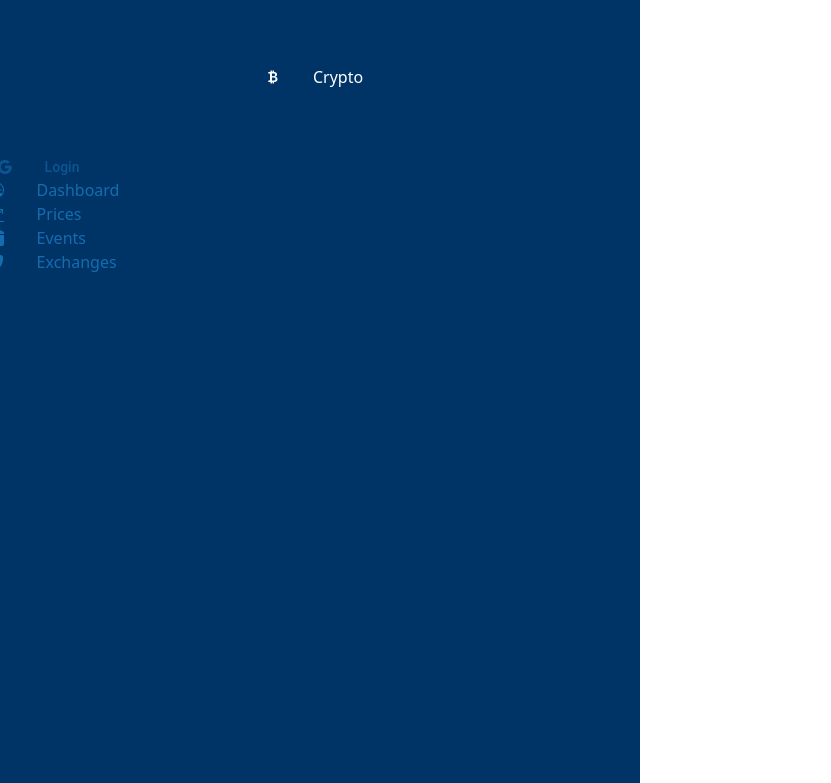
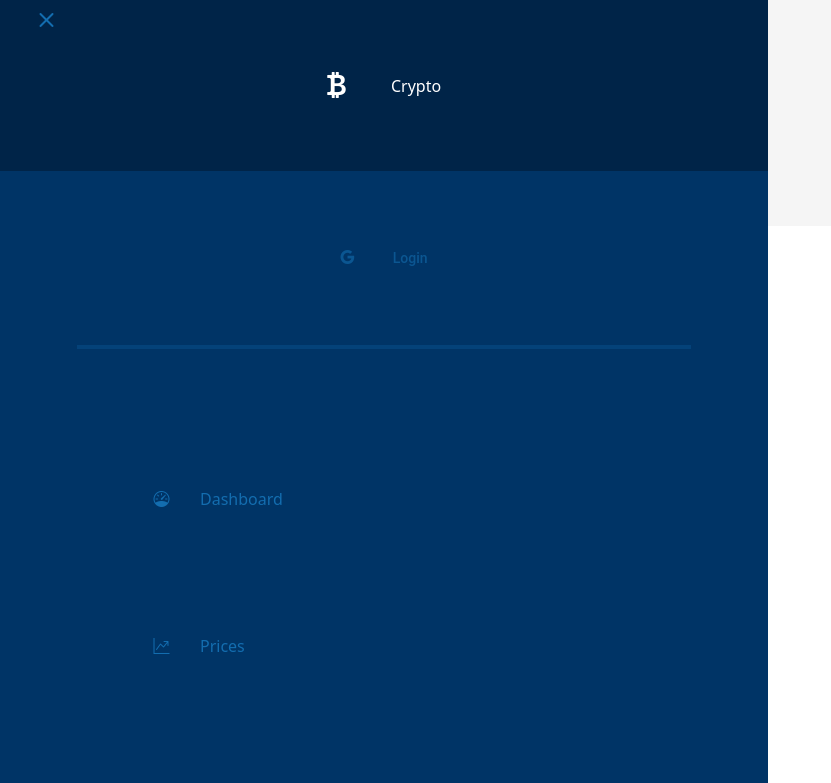
Before and after one commit to bryanjug/crypto-dashboard, a React (Create React App) app: page / in a window 1280 px wide. Shown: the top 783 px of the page, without its empty margins (0-831 px from the left). Built offline with nearby package versions, Linux system fonts and the light colour scheme; no server answers.

Commit message:
added styling for nav bar

```diff
--- a/src/components/App.css
+++ b/src/components/App.css
@@ -3,16 +3,17 @@ html, body {
 }
 .dashboard {
     background-color: #F5F5F5;
+    height: 100% !important;
+    padding-top: 15%;
 }
 .navContainer {
     background-color: #003466;
-    position: relative !important;
+    position: fixed !important;
     height: 100vh;
     top: 0 !important;
     padding: 0 !important;
     margin: 0 !important;
-    width: 50%;
-    /* padding-left: 10% !important; */
+    width: 60%;
     /* left: -60% !important; */
 }
 .navContainer a:link, .navContainer a:visited, .navContainer a:hover, .navContainer a:active {
@@ -26,16 +27,17 @@ html, body {
     color: white !important;
     text-align: center !important;
     padding-left: 0 !important;
-    margin: 0 !important;
+    background-color: #002448 !important;
 }
 .googleBtn {
     background: inherit !important;
     border: none !important;
     box-shadow: none !important;
     color: #136DAF !important;
-    padding-left: 0 !important;
     width: 100% !important;
-    text-align: left !important;
+    text-align: center !important;
+    padding-top: 10% !important;
+    padding-bottom: 10% !important;
 }
 .displayInline {
     display: inline-block !important;
@@ -51,7 +53,40 @@ html, body {
     background: inherit;
     box-shadow: none !important;
     border: none;
+    padding-top: 8% !important;
+    padding-bottom: 8% !important;
+    color: #136DAF;
+    text-align: left;
+    padding-left: 20%;
+}
+.navLine {
+    width: 80% !important;
+    margin: auto !important;
+    padding: auto !important;
+    color: #136DAF;
+    height: .4% !important;
+    margin-bottom: 10% !important;
+}
+.openNavButton {
+    position: fixed;
+    top: .1%;
+    left: 4%;
+    font-size: 220% !important;
+}
+.navButton:hover {
     color: white !important;
-    padding-top: 10% !important;
-    padding-bottom: 10% !important;
 }
+.logoIcon {
+    font-size: 200%;
+    vertical-align: middle !important;
+}
+.logoText {
+    top: 5% !important;
+    position: relative !important;
+}
+.closeNavButton {
+    position: fixed;
+    top: 1%;
+    left: 3%;
+    color: #136DAF !important;
+}
--- a/src/components/App.js
+++ b/src/components/App.js
@@ -7,7 +7,10 @@ import { Link } from "react-router-dom";
 
 //(DONE) SET UP REDUX AND REDUX THUNK
 //(DONE) BUILD GOOGLE LOGIN BUTTON
-//() RESPONSIVE GOOGLE LOGIN BUTTON
+//() BUILD NAV BAR AND CLOSING / OPENING
+//(DONE) STYLE GOOGLE LOGIN BUTTON
+//() SHOW USER'S NAME ONCE LOGGED
+//() CHANGE CLASSNAME FOR DASHBOARD AND NAV ONCE SCREEN SIZE CHANGES USING STATE
 //() CREATE RESPONSIVE LEFT NAV
 //() LOGIN FOR FAVORITES PRICE WATCHING
 //() TOP HIGHS AND LOWS FROM PAST 24 HOURS / PAST HOUR / PAST WEEK / PAST YEAR
@@ -20,35 +23,51 @@ import { Link } from "react-router-dom";
 
 const App = ({ incrementMyCount, myCount }) => {
 	return (
-		<div className="row">
-            <div className="col-0 navContainer">
-                <div className="logo nav">
-                    <button className="navButton">
+        <div>
+            <div className="openNavButton">
+                <i class="bi bi-list"></i>
+            </div>
+            <div className="navContainer">
+                <div className="nav">
+                    <button className="navButton logo">
+                        <div className="closeNavButton">
+                            <i class="bi bi-x-lg"></i>
+                        </div>
                         <i className="bi bi-currency-bitcoin navIcon logoIcon"></i>
-                        <span className="navText">Crypto</span>
+                        <span className="navText logoText">Crypto</span>
                     </button>
                 </div>
                 <GoogleBtn />
+                <hr className="navLine" />
                 <Link to="/" className="nav">
+                    <button className="navButton">
                         <i className="bi bi-speedometer navIcon"></i>
                         <span className="navText">Dashboard</span>
+                    </button>
                 </Link>
                 <Link to="/prices" className="nav">
+                    <button className="navButton">
                         <i className="bi bi-graph-up navIcon"></i>
                         <span className="navText">Prices</span>
+                    </button>
                 </Link>
                 <Link to="/events" className="nav">
+                    <button className="navButton">
                         <i className="bi bi-calendar-check-fill navIcon"></i>
                         <span className="navText">Events</span>
+                    </button>
                 </Link>
                 <Link to="/exchanges" className="nav">
+                    <button className="navButton">
                         <i className="bi bi-shield-lock-fill navIcon"></i>
                         <span className="navText">Exchanges</span>
+                    </button>
                 </Link>
             </div>
-            <div className="col-10 dashboard">
+            <div className="row">
+                <div className="col-12 dashboard">
                     <button onClick={incrementMyCount}>{myCount}</button>
-                <br/>L<br/>L<br/>L<br/>L<br/>L<br/>L<br/>L<br/>L<br/>L<br/>L<br/>L<br/>L<br/>L<br/>L<br/>L<br/>L<br/>L<br/>L<br/>L<br/>L<br/>L<br/>L<br/>L<br/>L<br/>L<br/>L<br/>L<br/>L<br/>L<br/>L<br/>L<br/>L<br/>L<br/>L<br/>L<br/>L<br/>L<br/>L<br/>L<br/>L<br/>L<br/>L<br/>L<br/>L<br/>L<br/>L<br/>L<br/>L<br/>L<br/>L<br/>L<br/>L<br/>L<br/>L<br/>L<br/>L<br/>L<br/>L<br/>L<br/>L
+                </div>
             </div>
 		</div>
 	);
```
Lines whose indentation alone changed are shown as unchanged.
